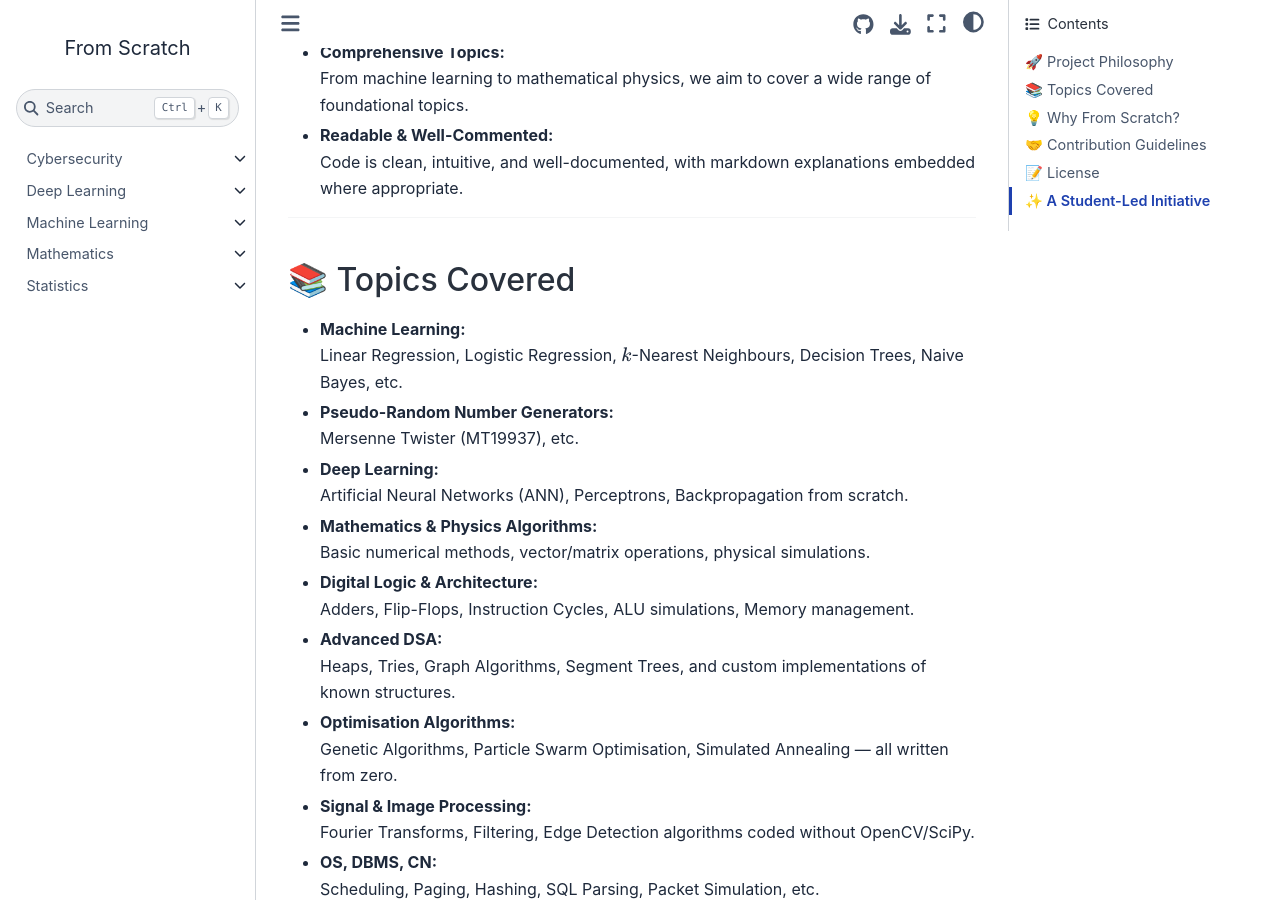
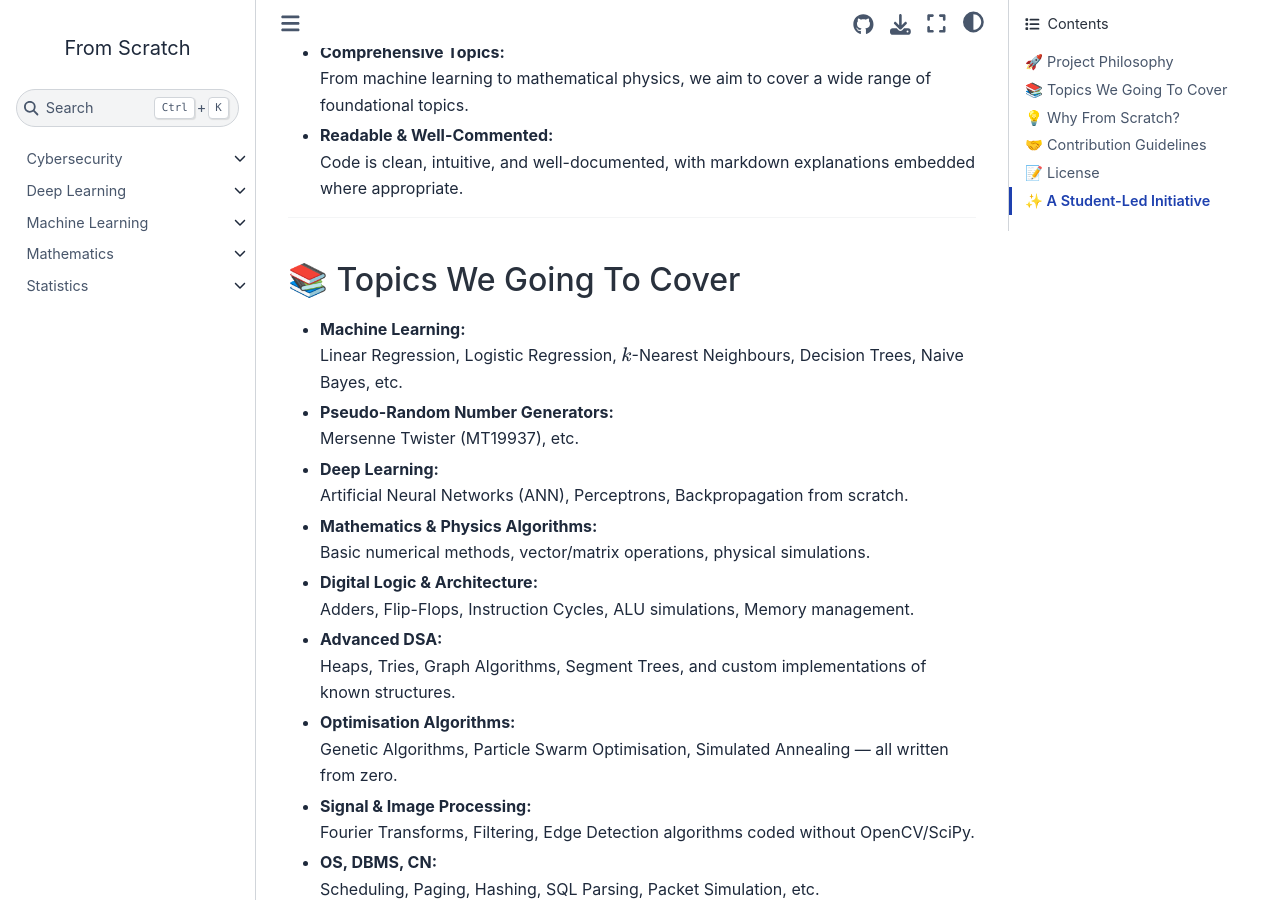
Before and after one commit to dwaidatta/algorithms-from-scratch, a Jupyter Book: the page built from Notebooks/README.md, in a window 1280 px wide and 900 px high, scrolled down 763 px. Built offline with Jupyter Book 1.0.4 settings and Sphinx 7.4.7 and the Sphinx Book theme 1.1.4, drawn with Linux system fonts in a browser that asks for light colours; pages that are not in the unit, such as notebooks, are missing from menus.

Commit message:
Update readme.md

```diff
--- a/Notebooks/README.md
+++ b/Notebooks/README.md
@@ -36,7 +36,7 @@ What makes this project unique? Every algorithm is built **from first principles
 
 ---
 
-## 📚 Topics Covered
+## 📚 Topics We Going To Cover
 
 - **Machine Learning:**
   Linear Regression, Logistic Regression, $k$-Nearest Neighbours, Decision Trees, Naive Bayes, etc.
```
